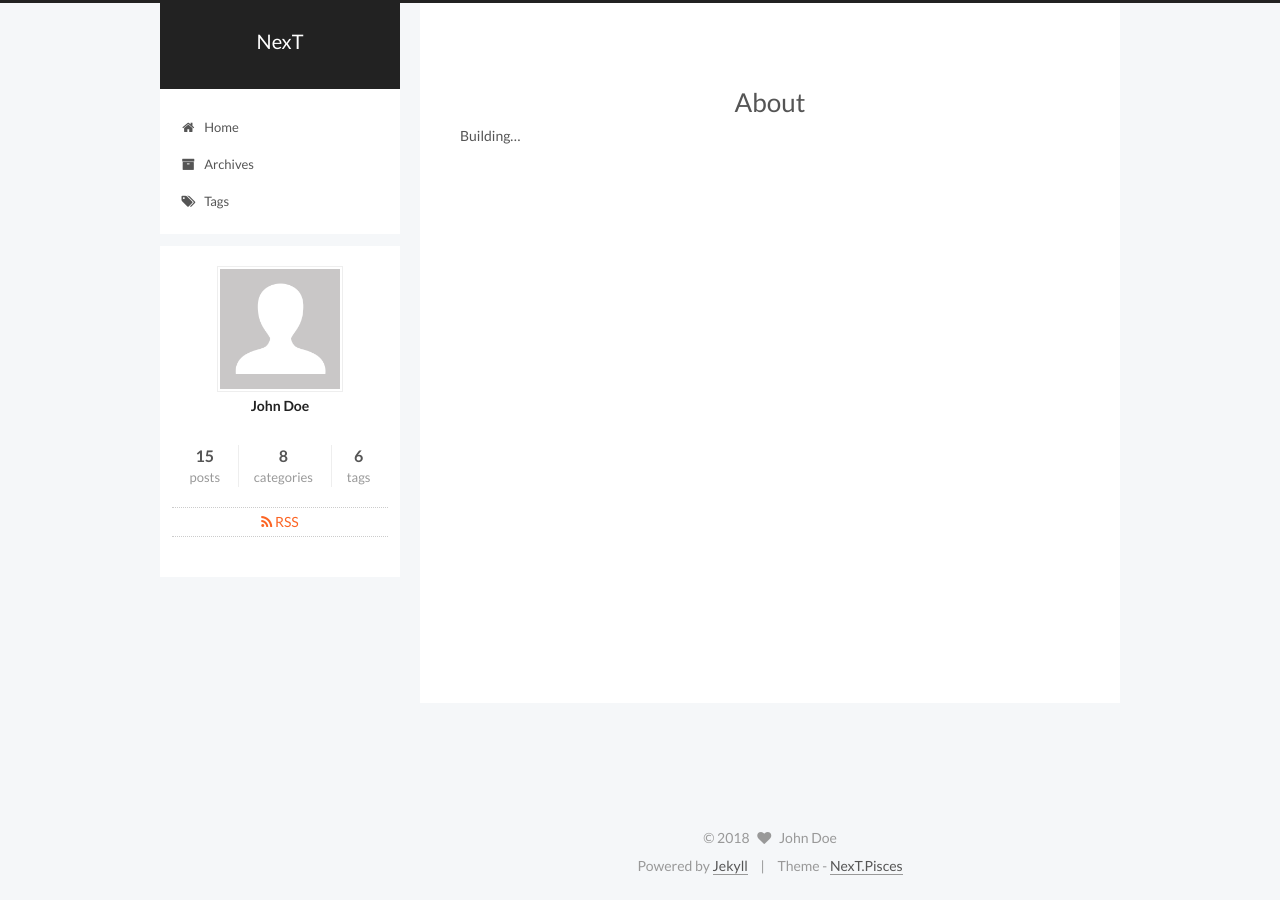
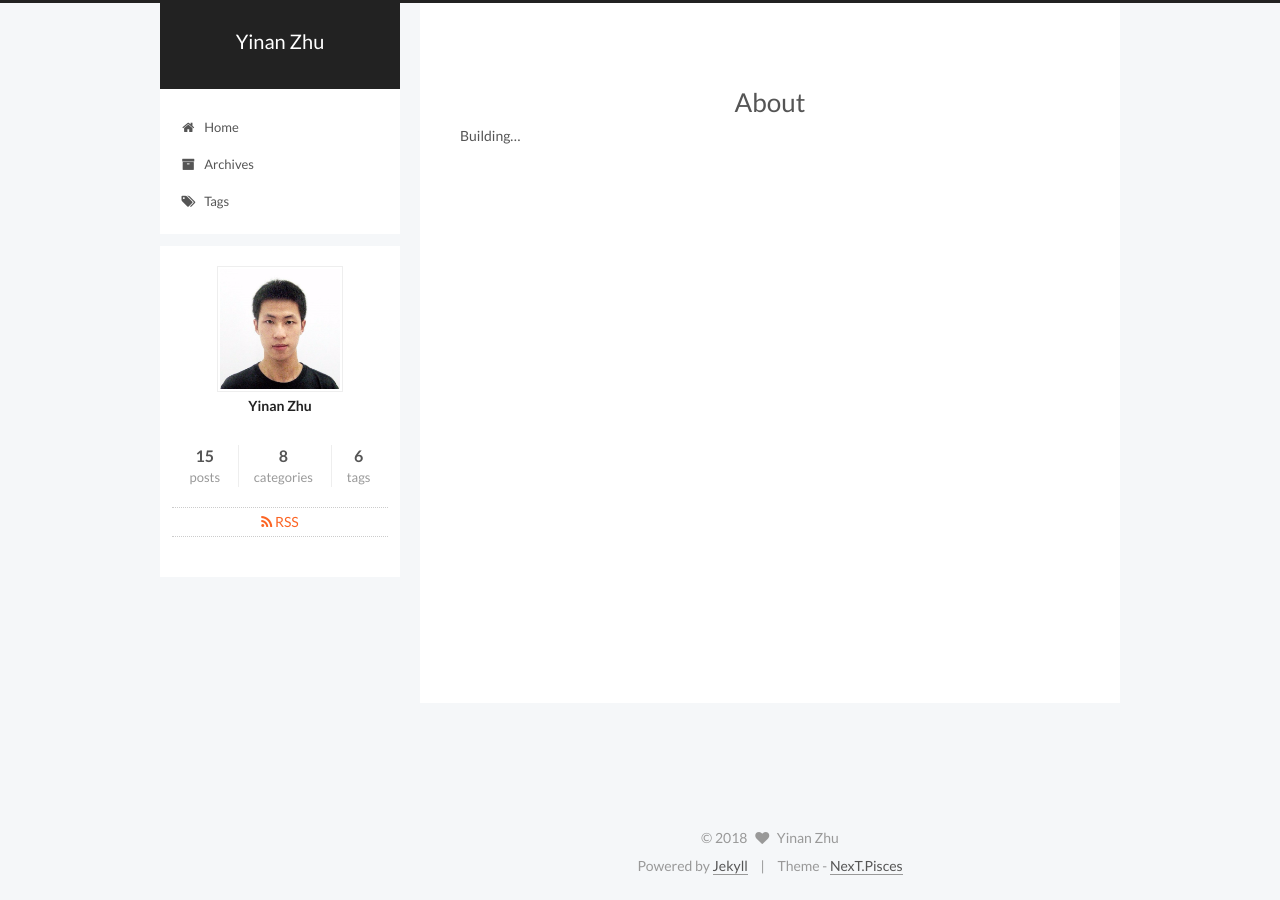
Before and after one commit to zynsteve/zynsteve.github.io, a Jekyll site: the page built from about/index.md, in a window 1280 px wide. Built offline with Jekyll 4.4.1, drawn with Linux system fonts in a browser that asks for light colours.

Commit message:
update information

```diff
--- a/_config.yml
+++ b/_config.yml
@@ -4,10 +4,10 @@
 # ---------------------------------------------------------------
 
 # Site
-title: NexT
+title: Yinan Zhu
 subtitle:
 description:
-author: John Doe
+author: Yinan Zhu
 # Support language: de, en, fr-FR, id, ja, ko, pt-BR, pt, ru, zh-Hans, zh-hk, zh-tw
 language: en
 date_format: '%Y-%m-%d'
@@ -225,14 +225,13 @@ social_icons:
   enable: true
   # Icon Mappings.
   # KeyMapsToSocialItemKey: NameOfTheIconFromFontAwesome
-  GitHub: github
-  Twitter: twitter
-  Weibo: weibo
+  GitHub: https://github.com/zynsteve
+  LinkedIn: https://www.linkedin.com/in/yinan-zhu/
 
 
 # Sidebar Avatar
 # in directory: /assets/images/avatar.gif
-#avatar:
+avatar: /assets/images/avatar.gif
 
 
 # Table Of Contents in the Sidebar
```
Also changed, not shown: assets/images/avatar.gif, 3 other files.
